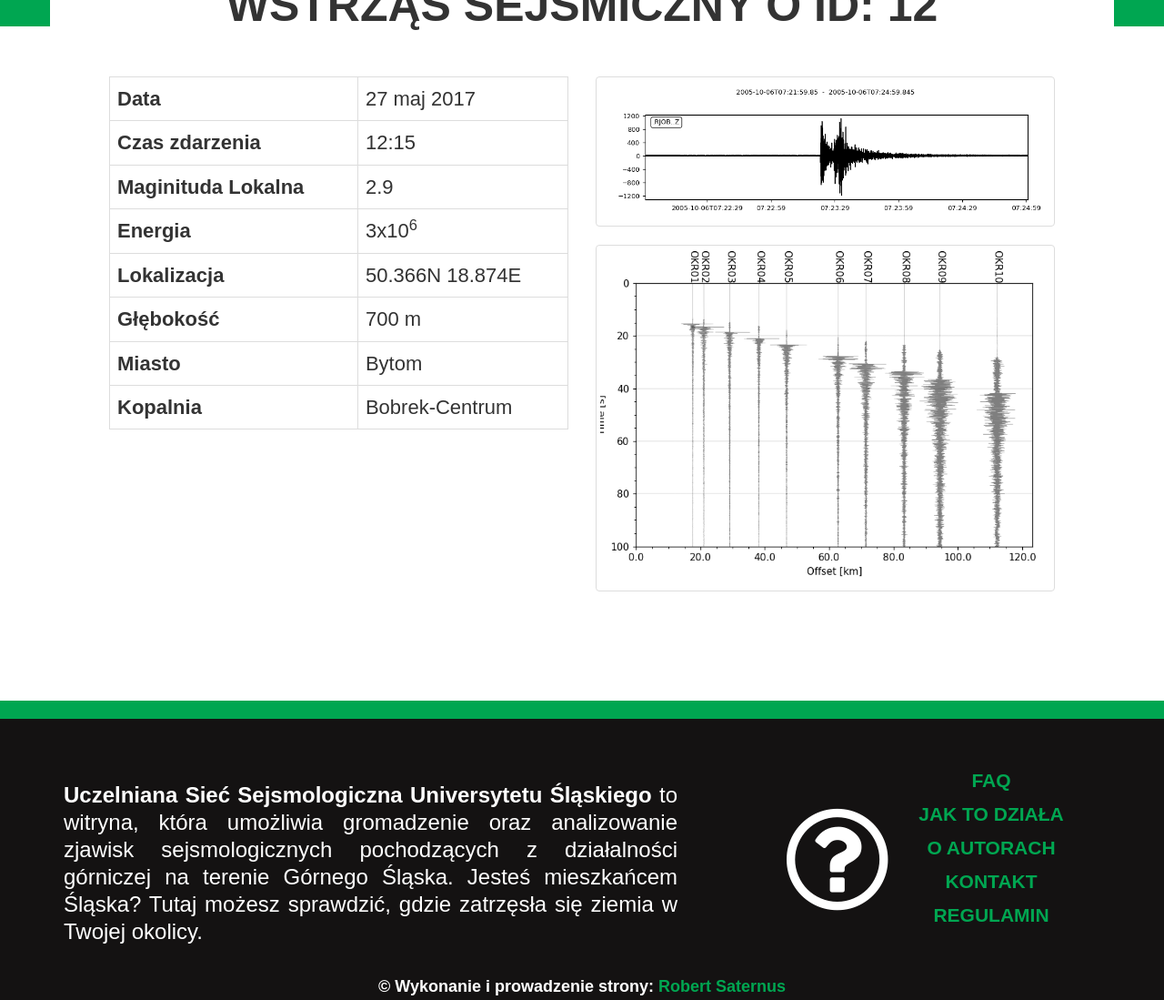
After one commit to Rayn93/SejsmoApplication, a Django app: template localQuakes/templates/localQuakes/localQuakeDetail.html in a window 1280 px wide. The commit adds this page. Shown: the part 471-1570 px from the top of the page at 91% size. Run offline with Django 3.2, Linux system fonts and the light colour scheme; the template is opened without the code that fills it, so the values that code supplies are empty; some libraries are stand-ins or nearby versions; some web fonts are replaced.

Commit message:
Templating localQuakes

```diff
--- /dev/null
+++ b/localQuakes/templates/localQuakes/localQuakeDetail.html
@@ -0,0 +1,139 @@
+{% extends "base.html" %}
+{% load static %}
+
+
+{% block head_title %}Zdarzenie sejsmiczne id-zdarzenia{% endblock %}
+
+{% block head_description %}Strona sieci sejsmologicznej UŚ ma za zadanie dostarczenie informacji o wstrząsach sejsmicznych zarejestrowanych przez USS UŚ na Grónym Śląsku{% endblock %}
+
+{% block bodyid %}single-event{% endblock %}
+
+{% block image_top %}
+
+<!--Top Imagine for static pages-->
+    <div class="container-fluid nopadding">
+        <div class="row nomargin">
+            <div class="static-top">
+                <div id="single-map"></div>
+            </div>
+        </div>
+    </div>
+    <!--END Object top info-->
+
+
+
+{% endblock %}
+
+{% block page_content %}
+
+<main>
+
+    <section id="event-table">
+        <div class="container">
+            <div class="row">
+
+                <h2>Wstrząs sejsmiczny o id: 12</h2>
+
+                <div class="col-md-6">
+
+                    <table class="table table-bordered">
+                        <tbody>
+                            <tr>
+                                <td>Data</td>
+                                <td>27 maj 2017</td>
+                            </tr>
+                            <tr>
+                                <td>Czas zdarzenia</td>
+                                <td>12:15</td>
+                            </tr>
+                            <tr>
+                                <td>Maginituda Lokalna</td>
+                                <td>2.9</td>
+                            </tr>
+                            <tr>
+                                <td>Energia</td>
+                                <td>3x10<SUP>6</SUP> </td>
+                            </tr>
+                            <tr>
+                                <td>Lokalizacja</td>
+                                <td>50.366N  18.874E</td>
+                            </tr>
+                            <tr>
+                                <td>Głębokość</td>
+                                <td>700 m</td>
+                            </tr>
+                            <tr>
+                                <td>Miasto</td>
+                                <td>Bytom</td>
+                            </tr>
+                            <tr>
+                                <td>Kopalnia</td>
+                                <td>Bobrek-Centrum</td>
+                            </tr>
+                        </tbody>
+                    </table>
+
+                </div>
+
+                <div class="col-md-6">
+
+                    <a class="thumbnail fancybox" rel="ligthbox" href="{% static 'pages/img/sejsmo/reading_seismograms1.png' %}">
+                        <img class="img-responsive" alt="" src="{% static 'pages/img/sejsmo/reading_seismograms1.png' %}" />
+                    </a>
+
+                    <a class="thumbnail fancybox" rel="ligthbox" href="{% static 'pages/img/sejsmo/waveform_plotting_tutorial_61.png' %}">
+                        <img class="img-responsive" alt="" src="{% static 'pages/img/sejsmo/waveform_plotting_tutorial_61.png' %}" />
+                    </a>
+
+                </div>
+            </div>
+        </div>
+    </section>
+
+</main>
+
+{% endblock %}
+
+{% block javascript  %}
+
+    <script src="//cdnjs.cloudflare.com/ajax/libs/fancybox/2.1.5/jquery.fancybox.min.js"></script>
+
+    <script>
+        function initMap() {
+
+            var event = {lat: 50.366495, lng: 18.874169};
+            var station = {lat: 50.311495, lng: 18.844269};
+            var singleMap = new google.maps.Map(document.getElementById('single-map'), {
+                zoom: 12,
+                center: event,
+                styles: mapStyle
+            });
+            var marker = new google.maps.Marker({
+                position: event,
+                map: singleMap,
+                icon: "{% static 'pages/grafika/event_map_mark.png' %}"
+            });
+
+            var marker2 = new google.maps.Marker({
+                position: station,
+                map: singleMap,
+                icon: "{% static 'pages/grafika/station_map_mark.png' %}"
+            });
+
+        }
+
+        $(document).ready(function () {
+            //Fency box
+            $(".fancybox").fancybox({
+                openEffect: "none",
+                closeEffect: "none"
+            });
+        });
+
+    </script>
+
+    <script async defer
+            src="https://maps.googleapis.com/maps/api/js?key=AIzaSyDJyihe6tbI9ubunBcZGaq1ZnCuSi5gdDg&callback=initMap">
+    </script>
+
+{% endblock %}
--- a/sejsmo/urls.py
+++ b/sejsmo/urls.py
@@ -21,4 +21,6 @@ urlpatterns = [
     path('admin/', admin.site.urls),
     path('', TemplateView.as_view(template_name='pages/home.html'), name='home'),
     path('o-projekcie', TemplateView.as_view(template_name='pages/about.html'), name='about'),
+    path('katalog-lokalny', TemplateView.as_view(template_name='localQuakes/localQuakesList.html'), name='localCatalog'),
+    path('katalog-lokalny/wstrzas-lokalny', TemplateView.as_view(template_name='localQuakes/localQuakeDetail.html'), name='localEvent'),
 ]
--- a/templates/base.html
+++ b/templates/base.html
@@ -20,6 +20,7 @@
         <link rel="stylesheet" type="text/css" href="{% static 'pages/css/html5reset-1.6.1.css' %}" >
         <link rel="stylesheet" type="text/css" href="{% static 'pages/css/bootstrap.min.css' %}" >
         <link rel="stylesheet" type="text/css" href="{% static 'pages/css/font-awesome.min.css' %}" >
+        <link rel="stylesheet" href="//cdnjs.cloudflare.com/ajax/libs/fancybox/2.1.5/jquery.fancybox.min.css" media="screen">
         <link rel="stylesheet" type="text/css" href="{% static 'pages/css/style_main.css' %}" >
         <link rel="stylesheet" type="text/css" href="{% static 'pages/css/media-queries.css' %}" >
     {% endblock %}
@@ -28,15 +29,15 @@
 
 <body id="{%block bodyid%}{%endblock%}">
 
-<div id="fb-root"></div>
-<script>(function (d, s, id) {
-    var js, fjs = d.getElementsByTagName(s)[0];
-    if (d.getElementById(id)) return;
-    js = d.createElement(s);
-    js.id = id;
-    js.src = "//connect.facebook.net/pl_PL/sdk.js#xfbml=1&version=v2.7&appId=603470526483998";
-    fjs.parentNode.insertBefore(js, fjs);
-}(document, 'script', 'facebook-jssdk'));</script>
+<!--<div id="fb-root"></div>-->
+<!--<script>(function (d, s, id) {-->
+    <!--var js, fjs = d.getElementsByTagName(s)[0];-->
+    <!--if (d.getElementById(id)) return;-->
+    <!--js = d.createElement(s);-->
+    <!--js.id = id;-->
+    <!--js.src = "//connect.facebook.net/pl_PL/sdk.js#xfbml=1&version=v2.7&appId=603470526483998";-->
+    <!--fjs.parentNode.insertBefore(js, fjs);-->
+<!--}(document, 'script', 'facebook-jssdk'));</script>-->
 
 <!--HEADER -->
 <header>
@@ -95,15 +96,15 @@
         Saternus</a></div>
 </footer>
 
-<!--SOCIAL MEDIA ICONS-->
-<div id="fb-widget">
-    <div class="fb-page" data-href="https://www.facebook.com/geofizyka.geologia.uni.slaski" data-tabs="timeline"
-         data-small-header="false" data-adapt-container-width="true" data-hide-cover="false" data-show-facepile="true">
-        <blockquote cite="https://www.facebook.com/geofizyka.geologia.uni.slaski" class="fb-xfbml-parse-ignore"><a
-                href="https://www.facebook.com/geofizyka.geologia.uni.slaski">FreeLancelot</a></blockquote>
-    </div>
-    <img class="zakladka" src="{% static 'pages/img/facebook-icon.png' %}" alt="Rankingowiec facebook funpage"/>
-</div>
+<!--&lt;!&ndash;SOCIAL MEDIA ICONS&ndash;&gt;-->
+<!--<div id="fb-widget">-->
+    <!--<div class="fb-page" data-href="https://www.facebook.com/geofizyka.geologia.uni.slaski" data-tabs="timeline"-->
+         <!--data-small-header="false" data-adapt-container-width="true" data-hide-cover="false" data-show-facepile="true">-->
+        <!--<blockquote cite="https://www.facebook.com/geofizyka.geologia.uni.slaski" class="fb-xfbml-parse-ignore"><a-->
+                <!--href="https://www.facebook.com/geofizyka.geologia.uni.slaski">FreeLancelot</a></blockquote>-->
+    <!--</div>-->
+    <!--<img class="zakladka" src="{% static 'pages/img/facebook-icon.png' %}" alt="Rankingowiec facebook funpage"/>-->
+<!--</div>-->
 
 
 <script>
```
Also changed, not shown: localQuakes/templates/localQuakes/localQuakesList.html (added, +72 -0 lines), localQuakes/views.py (+8 -0 lines).
